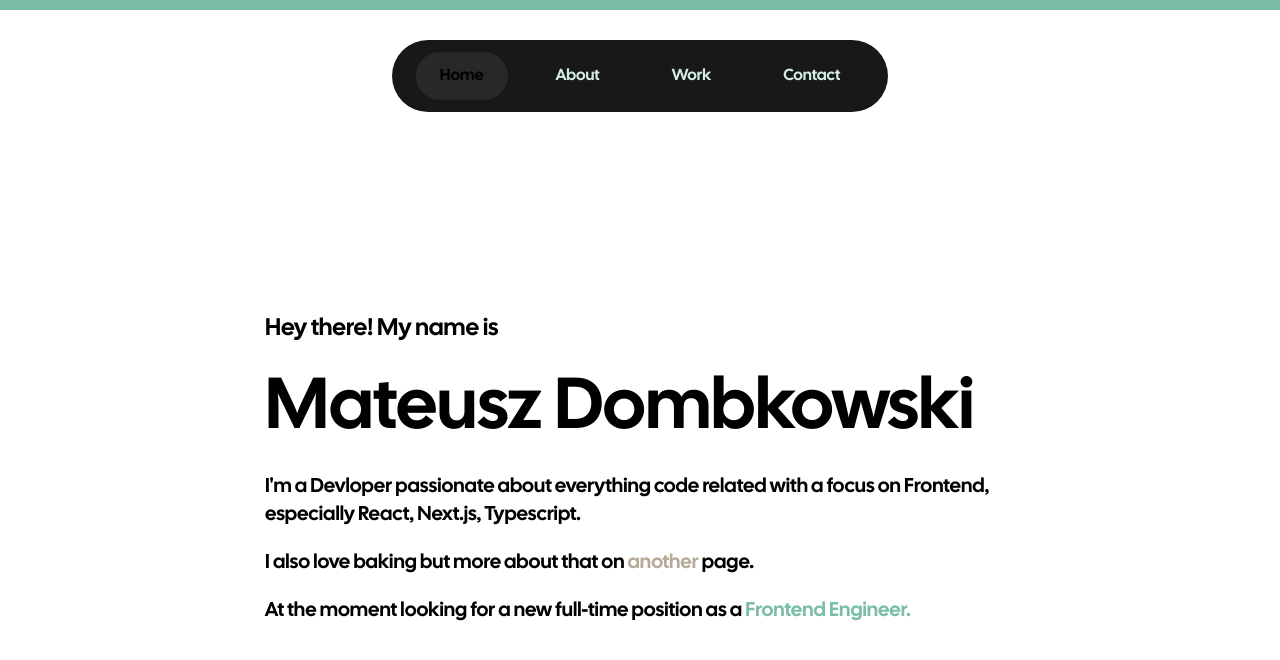
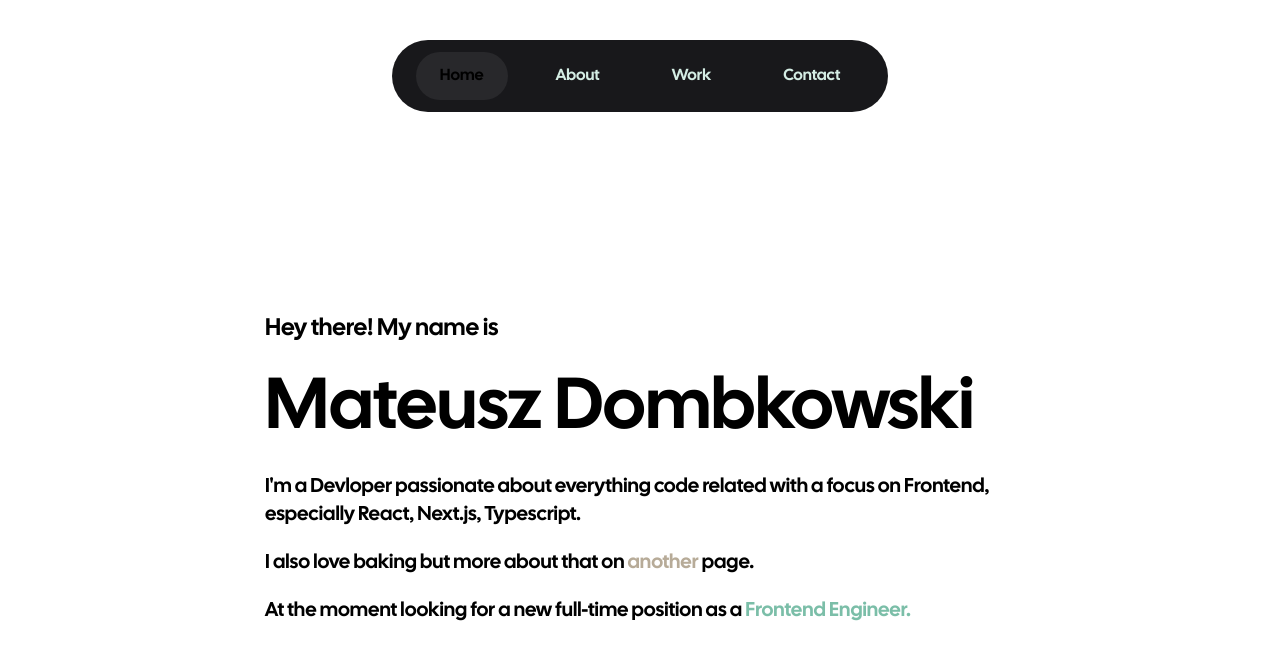
Before and after one commit to m-dombkowski/Portfolio-website, a Next.js app: page / in a window 1280 px wide. Shown: the top 660 px of the page. Built offline with nearby package versions, Linux system fonts and the light colour scheme.

Commit message:
fix: fixed bug with scrollYProgress indicator when there is a vertical scroll on a page

```diff
--- a/src/app/layout.tsx
+++ b/src/app/layout.tsx
@@ -38,10 +38,18 @@ export default function RootLayout({
   const path = usePathname();
   const mobileNavRef = useRef<HTMLDivElement>(null);
   const { width } = useWindowDimensions();
-  const { scrollY } = useScroll();
+  const { scrollY, scrollYProgress } = useScroll();
   const [deviceType, setDeviceType] = useState<Device>(Device.NONE);
+  const [scrollValue, setScrollValue] = useState<number>(0);
 
   useMotionValueEvent(scrollY, "change", (latest) => {
+    if (scrollValue === 0) {
+      setScrollValue(latest);
+    }
+    if (latest === 0) {
+      setScrollValue(0);
+    }
+
     if (latest >= 250 && mobileNavRef.current) {
       mobileNavRef.current.style.opacity = "1";
     }
@@ -56,10 +64,7 @@ export default function RootLayout({
     } else {
       setDeviceType(Device.DESKTOP);
     }
-    console.log(width);
   }, [width]);
-
-  const { scrollYProgress } = useScroll();
 
   library.add(fas, faSpotify);
 
@@ -68,10 +73,12 @@ export default function RootLayout({
       <SmoothScroll>
         <ScreenSizeContext.Provider value={deviceType}>
           <body>
-            <motion.div
-              className="fixed top-0 h-[10px] left-0 right-0 origin-[0%] bg-color-text-darker z-[999]"
-              style={{ scaleX: scrollYProgress }}
-            />
+            {scrollValue === 0 ? null : (
+              <motion.div
+                className="fixed top-0 h-[10px] left-0 right-0 origin-[0%] bg-color-text-darker z-[999]"
+                style={{ scaleX: scrollYProgress }}
+              />
+            )}
             <Navigation currentPath={path} />
             <div
               className="opacity-0 transition-opacity duration-300"
```
